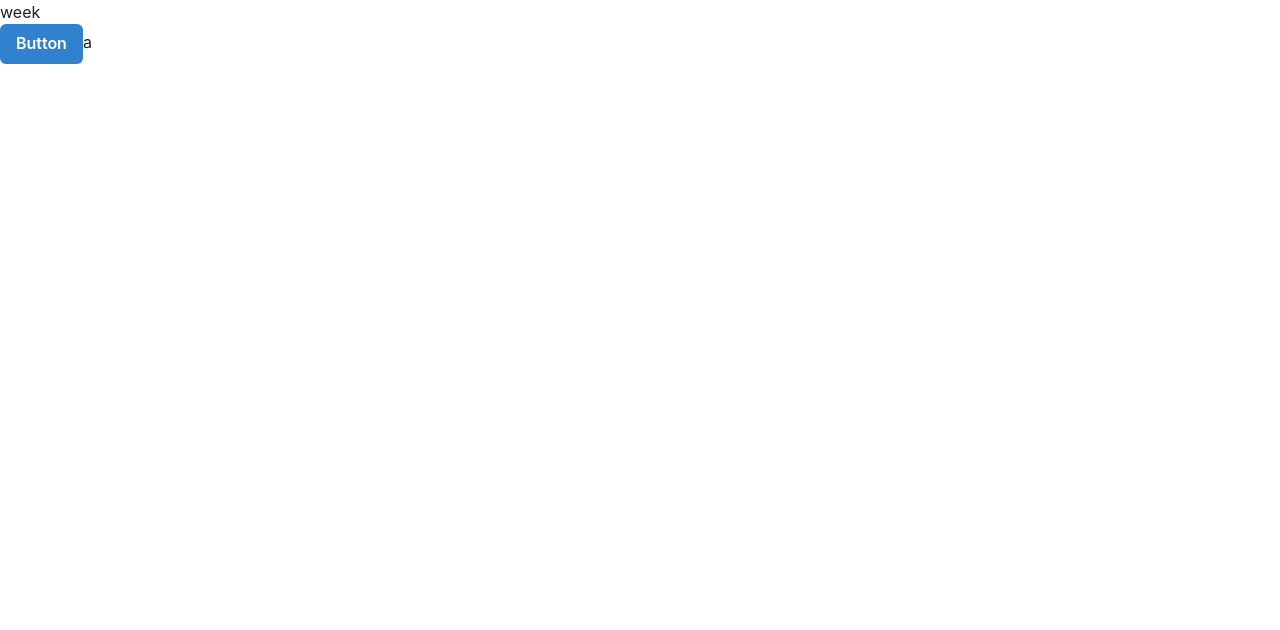
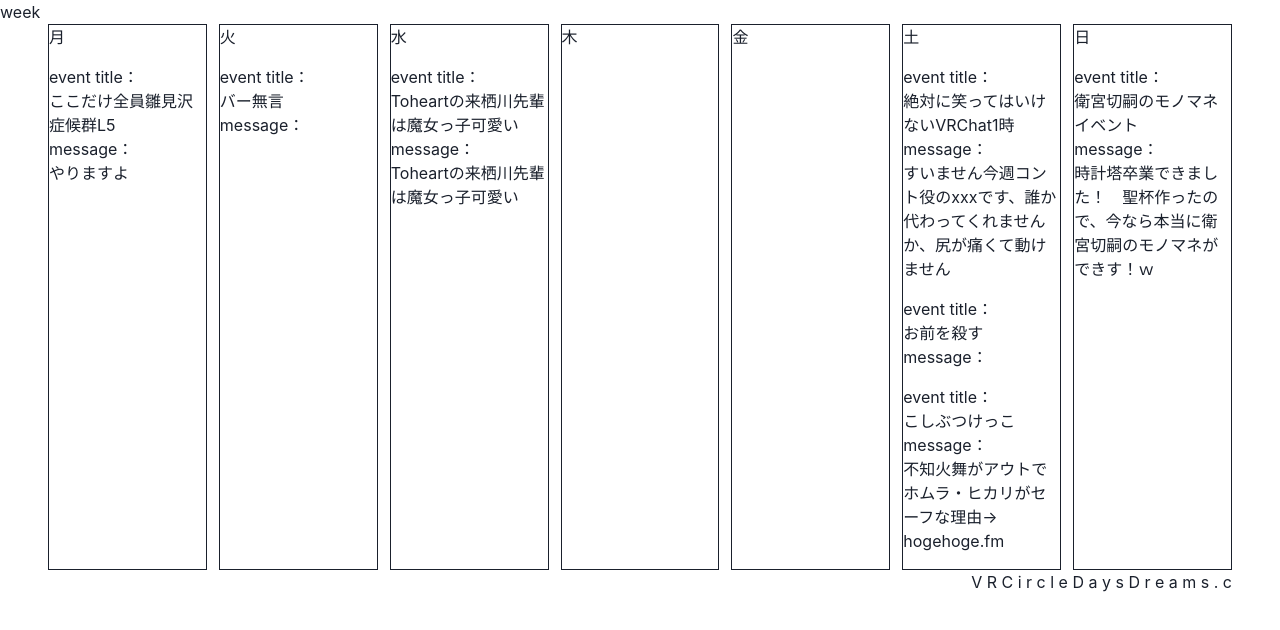
Before and after one commit to kisihara-c/vrcircledaysdreams.c, a Next.js app: page / in a window 1280 px wide. Shown: the top 630 px of the page. Built offline with nearby package versions, Linux system fonts and the light colour scheme.

Commit message:
weekCalender,Mock

```diff
--- a/pages/index.js
+++ b/pages/index.js
@@ -1,9 +1,14 @@
 //import
 import Link from 'next/link';
 import Head from 'next/head';
+import { useState, ChangeEvent,useRef } from "react";
+
 import { ChakraProvider } from "@chakra-ui/react";
 import { Button, ButtonGroup } from "@chakra-ui/react"
-import { useState, ChangeEvent,useRef } from "react";
+import { Grid, GridItem } from "@chakra-ui/react"
+import { Box } from "@chakra-ui/react"
+import { Container } from "@chakra-ui/react"
+
 
 //サンプルデータ　後に削除
 let dbSample = [
@@ -63,15 +68,21 @@ export default function Circle() {
 
     //モード管理　増やすこともできる
     let [mode,setMode] = useState("week");
-    const modeChange = () => {if(mode==="week"){setMode("daily")}if(mode==="daily"){setMode("week")}}
+    const modeChange = (props) => {
+      console.log("modochange")
+      //！　propsを使って曜日指定できるようにする
+      if(mode==="week"){
+        setMode("daily")
+      }
+      if(mode==="daily"){
+        setMode("week")
+      }
+    }
 
     //メイン画面
     if(mode==="week"){
       return(
-        <>
-        <p>{mode}</p>
-        <Button colorScheme="blue" onClick={modeChange}>Button</Button>
-        </>
+        <WeekMainComp />
       );
     }else{
       return(
@@ -82,17 +93,80 @@ export default function Circle() {
       )
     }
 
+    //週の時のメインコンポーネントの中身
+    function WeekMainComp(props){
+      return(
+        <>
+        <div class="mainContainer">
+          <p>{mode}</p>
 
-    function RightMenu(){
-    return(
-        "c"
+          <Grid templateColumns="repeat(7, 1fr)" gap={3} mx="3em">
+
+          {/*weekdays*/}
+          <Box w="100%" bg="white" border="1px" onClick={()=>modeChange("Mo")}>
+            月
+            <EventBoxInWeek eventInfo={dbSample[0]}/>
+          </Box>
+          <Box w="100%" bg="white" border="1px" onClick={()=>modeChange("Tu")}>
+            火
+            <EventBoxInWeek eventInfo={dbSample[1]}/>
+
+          </Box>
+          <Box w="100%" bg="white" border="1px" onClick={()=>modeChange("We")}>
+            水
+            <EventBoxInWeek eventInfo={dbSample[6]}/>
+
+          </Box>
+          <Box w="100%" bg="white" border="1px" onClick={()=>modeChange("Th")}>
+            木
+          </Box>
+          <Box w="100%" bg="white" border="1px" onClick={()=>modeChange("Fr")}>
+            金
+          </Box>
+          <Box w="100%" bg="white" border="1px" onClick={()=>modeChange("Sa")}>
+            土
+            <EventBoxInWeek eventInfo={dbSample[2]}/>
+            <EventBoxInWeek eventInfo={dbSample[3]}/>
+            <EventBoxInWeek eventInfo={dbSample[4]}/>
+
+          </Box>
+          <Box w="100%" bg="white" border="1px" onClick={()=>modeChange("Su")}>
+            日
+            <EventBoxInWeek eventInfo={dbSample[5]}/>
+
+          </Box>
+
+        </Grid>
+      </div>
+      </>
+
       )
     }
+
+    //各曜日の中の箱
+    function EventBoxInWeek(props){
+      return(
+        <Box my="1em">
+          event title：<br />
+          {props.eventInfo.title}<br />
+          message：<br />
+          {props.eventInfo.editableMessage}
+        </Box>
+      )
+    }
+
+
+
   }
+
+
+
 
   function Footer(){
     return(
-      "a"
+        <Grid templateColumns="repeat(1, 1fr)" gap={6} mx="3em" textAlign="right">
+          <Box w="100%" h="10" bg="white">V R C i r c l e D a y s D r e a m s . c </Box>
+        </Grid>
     )
   }
 
```
